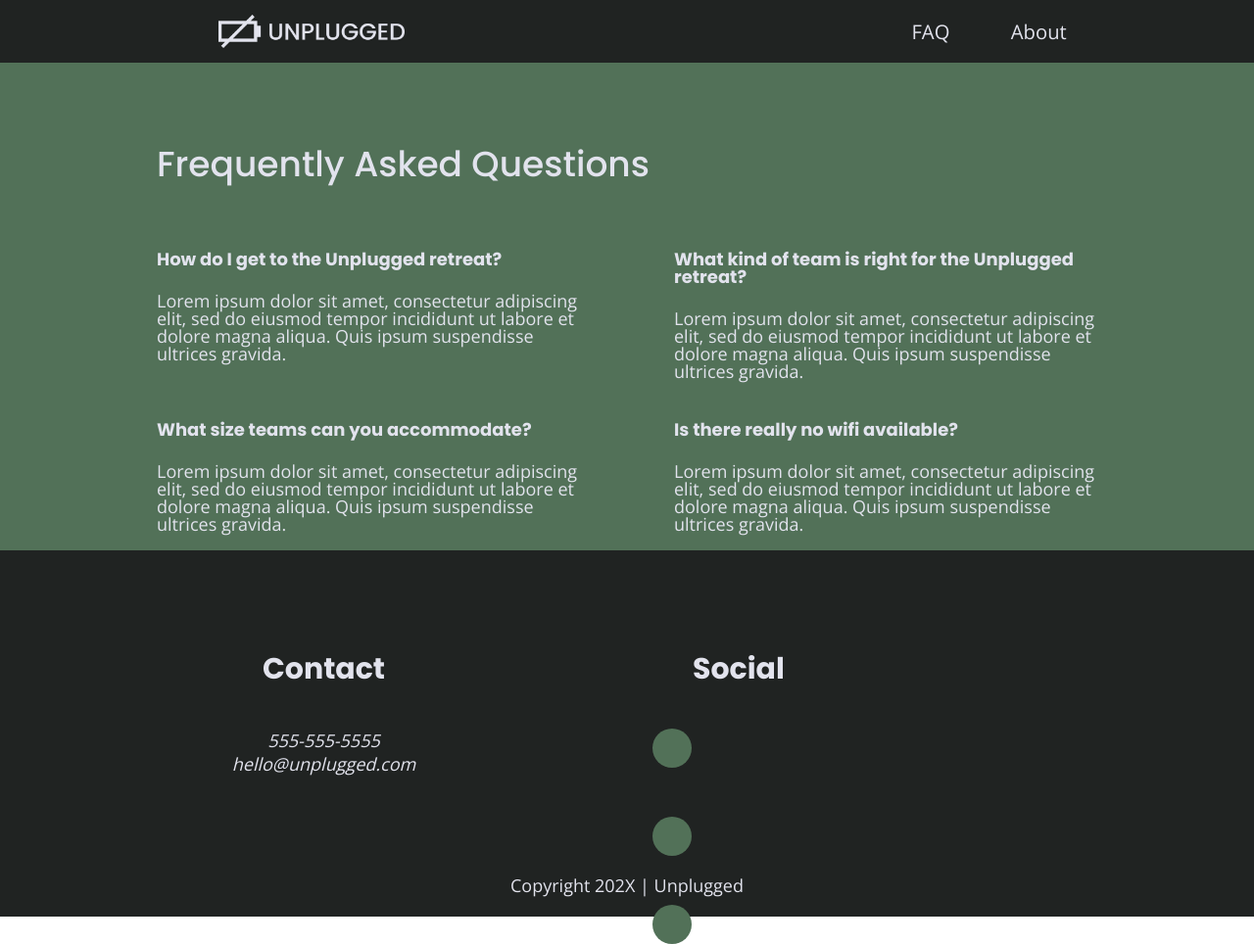
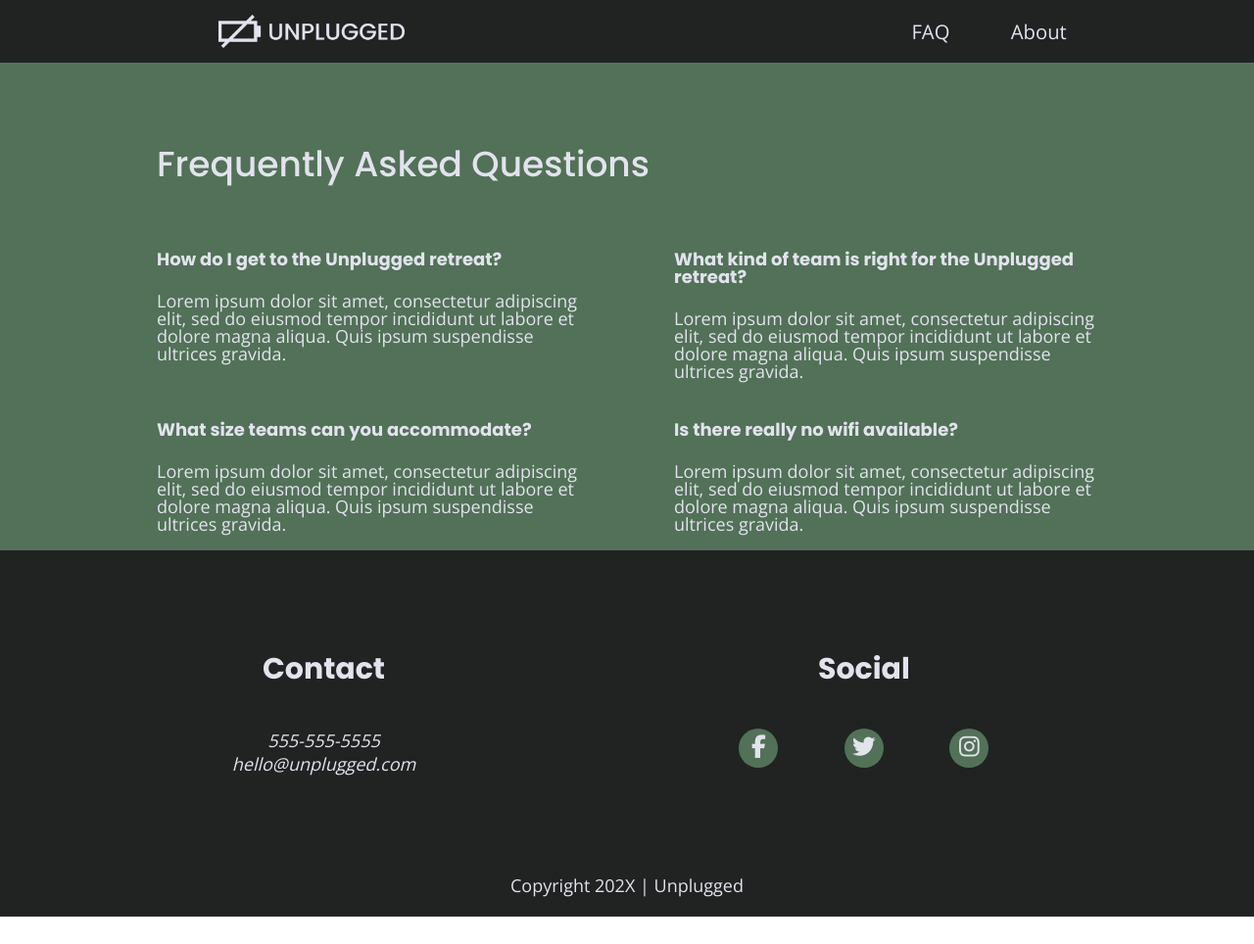
Before and after one commit to JeffG58/outdoor, a website: page faq/index.html in a window 1280 px wide. Shown: the whole page at 98% size. After the commit the page ends 936 px from the top, so only its background shows below. Drawn offline with nearby package versions, Linux system fonts and the light colour scheme; files that its build step writes are made by us from their sources; files whose address does not match are found by name.

Commit message:
ready for the customer inspection

```diff
--- a/css/main.css
+++ b/css/main.css
@@ -625,11 +625,14 @@ article .item-description{
 
   footer .social h4{
     margin:0;
-    width:130%;
+    width:100%;
   }
 
   footer .contact h4, footer .social h4{
     padding-bottom: 40px;
+  }
+  footer .social{
+    padding: 0%;
   }
 
   footer address, a{
@@ -637,7 +640,7 @@ article .item-description{
   }
 
   footer .icon{
-    width:130%;
+    width:100%;
   }
 
   .icon a{
--- a/faq/index.html
+++ b/faq/index.html
@@ -82,15 +82,17 @@
         </div>
         <div class="social">
           <h4>Social</h4>
+          <div class="icon">
             <p>
-            <a href="https://www.facebook.com/" target="_blank"></a>
+              <a href=""><i class="fab fa-facebook-f"></i></a>
             </p>
             <p>
-            <a href="https://twitter.com/" target="_blank"></a>
+              <a href=""><i class="fab fa-twitter"></i></a>
             </p>
             <p>
-            <a href="https://www.instagram.com/" target="_blank"></a>
+              <a href=""><i class="fab fa-instagram"></i></a>
             </p>
+          </div>
         </div>
       </div>
     </div>
```
Also changed, not shown: about/index.html (+5 -3 lines), index.html (indentation only). Lines whose indentation alone changed are shown as unchanged.
